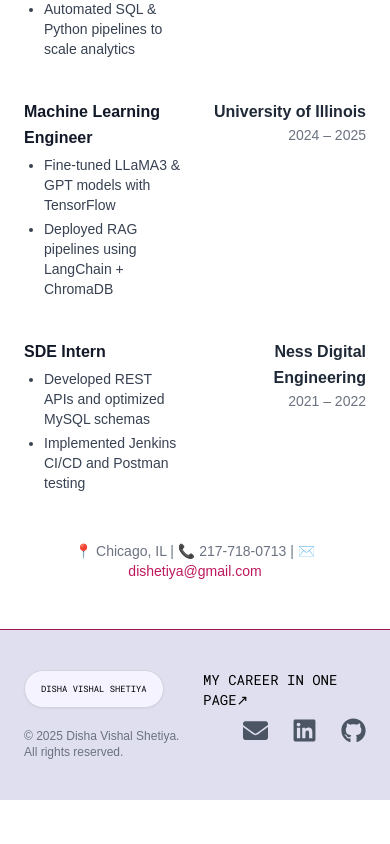
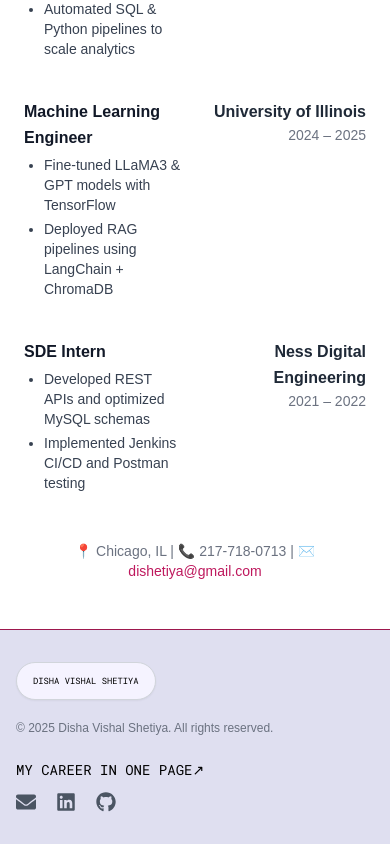
Before and after one commit to disha295/Portfolio, a React (Vite) app: page /about in a window 390 px wide. Shown: the part 1646-2490 px from the top of the page. Before the commit the page ends 2446 px from the top, so only its background shows below. Built offline with nearby package versions, Linux system fonts and the light colour scheme; a web font is replaced by a local one.

Commit message:
fix: update Footer component layout and adjust icon sizes for consistency

```diff
--- a/src/components/Footer.jsx
+++ b/src/components/Footer.jsx
@@ -4,10 +4,10 @@ import Button from "./Button";
 
 const Footer = () => {
   return (
-    <footer className="bg-[#dfdff0] px-6 py-10 text-sm text-pink-800 border-t border-pink-800">
-      <div className="w-full grid grid-cols-2 gap-4 items-start px-0 sm:px-4 text-left">
+    <footer className="bg-[#dfdff0] px-4 sm:px-6 py-8 sm:py-10 text-sm text-pink-800 border-t border-pink-800">
+      <div className="w-full grid grid-cols-1 sm:grid-cols-2 gap-6 items-start text-left">
         {/* Left */}
-        <div className="flex flex-col items-left sm:items-start gap-3">
+        <div className="flex flex-col items-start gap-3">
           <Link
             to="/"
             onClick={() => window.scrollTo({ top: 0, behavior: "smooth" })}
@@ -15,7 +15,7 @@ const Footer = () => {
             <Button
               id="footer-product-button"
               title="Disha Vishal Shetiya"
-              containerClass="bg-[#e8e8f5] text-black border border-gray-300 py-2 rounded-full shadow-sm hover:bg-[#e8e8f5] transition-all"
+              containerClass="bg-[#e8e8f5] text-black border border-gray-300 py-2 px-4 rounded-full shadow-sm hover:bg-[#e8e8f5] transition-all text-[0.75rem] sm:text-sm"
             />
           </Link>
           <p className="text-xs text-gray-500 mt-2">
@@ -25,23 +25,23 @@ const Footer = () => {
         </div>
 
         {/* Right */}
-        <div className="flex flex-col items-end gap-2 text-gray-600">
+        <div className="flex flex-col items-start sm:items-end gap-2 text-gray-600">
           <a
             href="/doc/DishaShetiya.pdf"
             target="_blank"
             rel="noreferrer"
-            className="footer-hover-btn"
+            className="footer-hover-btn text-sm sm:text-base"
           >
             My Career in One Page↗
           </a>
 
-          <div className="flex gap-6">
+          <div className="flex gap-5 pt-1">
             <a
               href="mailto:dishetiya@gmail.com"
               className="hover:text-pink-800 transition hover:scale-110"
               aria-label="Email"
             >
-              <FaEnvelope size={25} />
+              <FaEnvelope size={20} />
             </a>
             <a
               href="https://www.linkedin.com/in/dishetiya"
@@ -50,7 +50,7 @@ const Footer = () => {
               className="hover:text-pink-800 transition hover:scale-110"
               aria-label="LinkedIn"
             >
-              <FaLinkedin size={25} />
+              <FaLinkedin size={20} />
             </a>
             <a
               href="https://github.com/disha295"
@@ -59,7 +59,7 @@ const Footer = () => {
               className="hover:text-pink-800 transition hover:scale-110"
               aria-label="GitHub"
             >
-              <FaGithub size={25} />
+              <FaGithub size={20} />
             </a>
           </div>
         </div>
```
